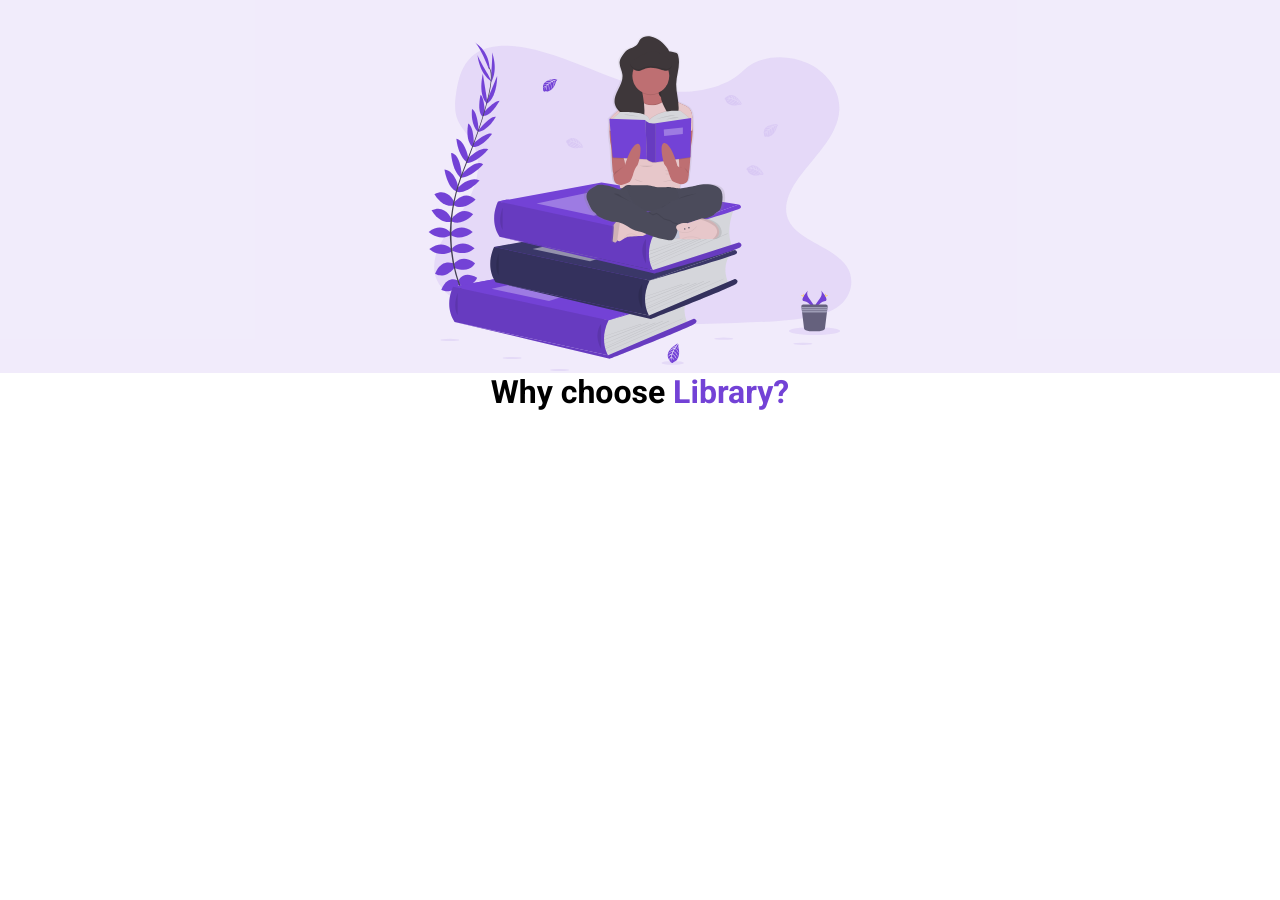
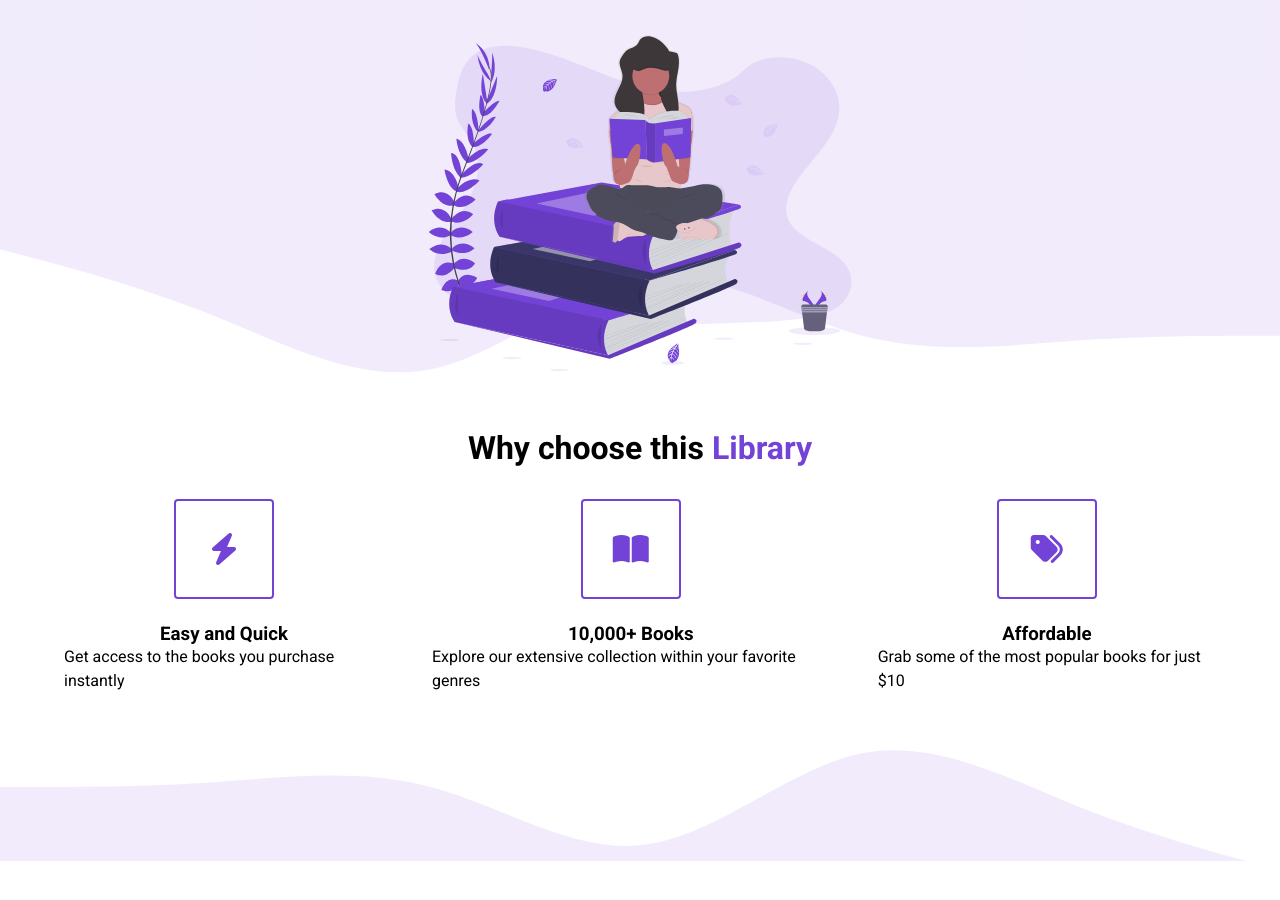
Before and after one commit to brycem9/Ecommerce-website, a plain HTML site: page index.html in a window 1280 px wide. Shown: the part 424-1324 px from the top of the page. Before the commit the page ends 867 px from the top, so only its background shows below. Drawn offline with Linux system fonts and the light colour scheme.

Commit message:
added highlights section

```diff
--- a/index.html
+++ b/index.html
@@ -6,6 +6,7 @@
     <meta name="viewport" content="width=device-width, initial-scale=1.0">
     <title>Document</title>
     <link rel="stylesheet" href="./style.css">
+    <script src="https://kit.fontawesome.com/c8e4d183c2.js" crossorigin="anonymous"></script>
  </head>
  <body>
     <section id="landing">
@@ -34,17 +35,50 @@
     </section>
 
     <main>
-        <section id="highlights">
-            <div class="container">
-                <div class="row">
-                    <h2 class="section__title">
-                        Why choose <span class="text--purple">Library?</span>
-                    </h2>
+    <section id="highlights">
+        <div class="container">
+            <div class="row">
+                <h2 class="section__title">Why choose this <span class="text--purple">Library</span></h2>
+                <div class="highlight__wrapper">
+                    <div class="highlight">
+                        <div class="highlight__img">
+                            <i class="fas fa-bolt"></i>
+                        </div>
+                        <h3 class="highlight__subtitle">
+                            Easy and Quick
+                        </h3>
+                        <p>
+                            Get access to the books you purchase instantly
+                        </p>
+                    </div>
+                    <div class="highlight">
+                        <div class="highlight__img">
+                            <i class="fas fa-book-open"></i>
+                        </div>
+                        <h3 class="highlight__subtitle">
+                            10,000+ Books
+                        </h3>
+                        <p>
+                            Explore our extensive collection within your favorite genres
+                        </p>
+                    </div>
+                    <div class="highlight">
+                        <div class="highlight__img">
+                            <i class="fas fa-tags"></i>
+                        </div>
+                        <h3 class="highlight__subtitle">
+                            Affordable
+                        </h3>
+                        <p>
+                            Grab some of the most popular books for just $10
+                        </p>
+                    </div>
                 </div>
             </div>
-        </section>
+        </div>
+    </section>
 
-        <!--<section id="features">
+        <section id="features">
             <div class="container">
                 <div class="row">
 
@@ -52,7 +86,7 @@
             </div>
         </section>
 
-        <section id="latest">
+        <!--<section id="latest">
             <div class="container">
                 <div class="row">
 
--- a/style.css
+++ b/style.css
@@ -33,6 +33,10 @@ img {
 
 .logo {
      width: 160px;
+}
+
+p {
+     line-height: 1.5;
 }
 
 ul {
@@ -129,6 +133,87 @@ button:active {
 
 .header__img--wrapper {
      padding: 20px;
+     z-index: 2;
+}
+
+.container {
+     padding: 56px 0;
+}
+
+.row{
+     width: 100%;
+     max-width: 1200px;
+     margin: 0 auto;
 }
 
 /*highlights*/
+
+#highlights {
+     position: relative;
+}
+
+#highlights:before {
+     background: url('assets/wave.svg');
+     position: absolute;
+     content: "";
+     width: 101vw;
+     height: 12vw;
+     top: 1px;
+     left: 0;
+     z-index: 1;
+     background-size:  cover;
+     background-repeat: no-repeat;
+     transform: translateY(-100%) ;
+}
+
+#highlights:after {
+     background: url('assets/wave.svg');
+     position: absolute;
+     content: "";
+     width: 101vw;
+     height: 12vw;
+     bottom: 1px;
+     left: 0;
+     z-index: 1;
+     background-size:  cover;
+     background-repeat: no-repeat;
+     transform: translateY(100%) rotate(180deg);
+}
+
+.highlight__wrapper {
+     display: flex;
+}
+
+.highlight {
+     padding: 0 24px;
+     width: calc(100 / 3);
+     display: flex;
+     align-items: center;
+     justify-content: center;
+     flex-direction: column;
+}
+
+.highlight__para {
+     text-align: center;
+     max-width: 280px;
+}
+
+.highlight__img {
+     border: 2px solid #7342d6;
+     width: 100px;
+     height: 100px;
+     display: flex;
+     align-items: center;
+     justify-content: center;
+     border-radius: 4px;
+     font-size: 32px;
+     margin-bottom: 24px ;
+     color: #7342d6;
+}
+
+/* features */
+
+
+#features {
+     background-color: rgba(115, 66, 214, 0.1);
+}
```
